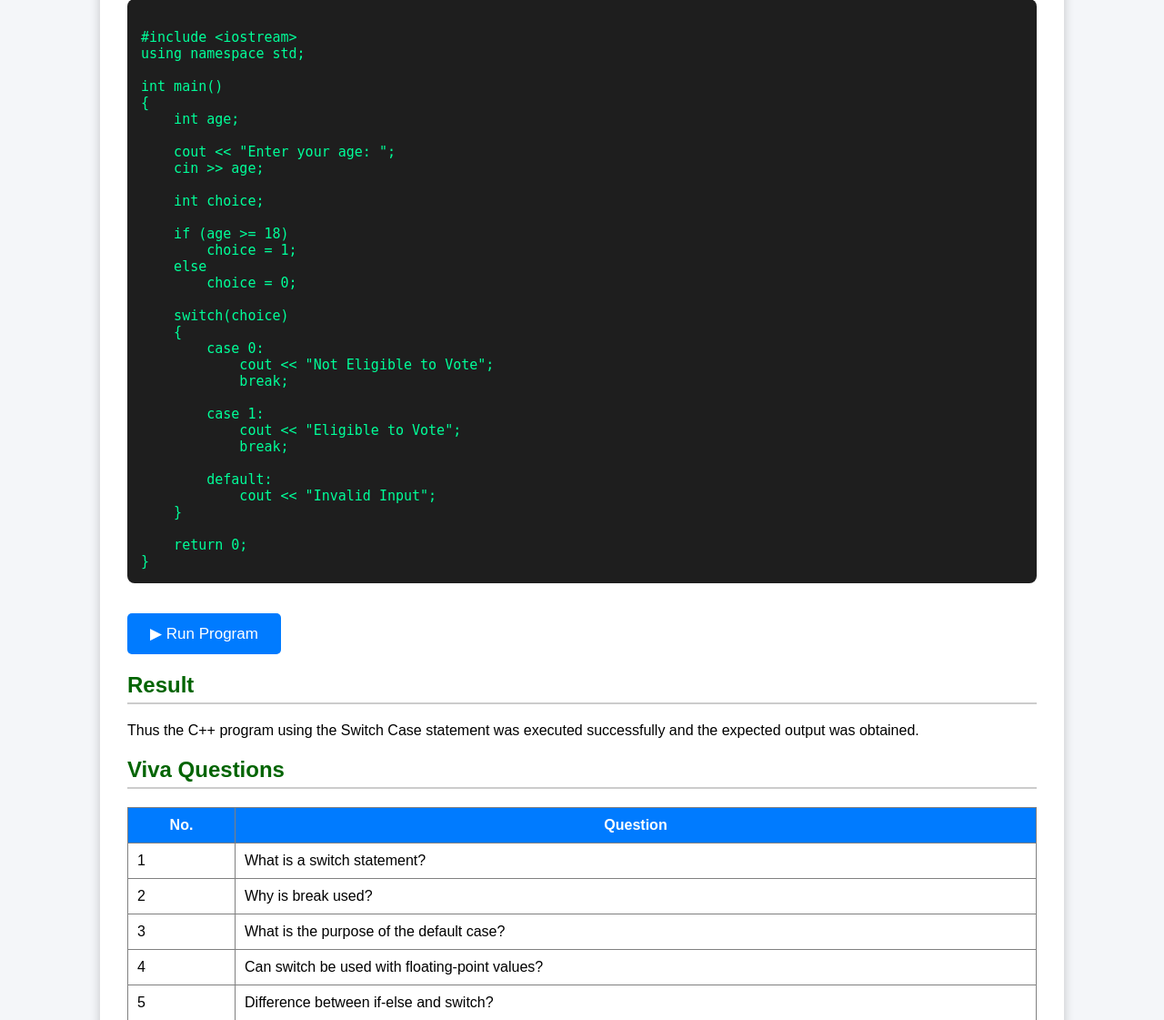
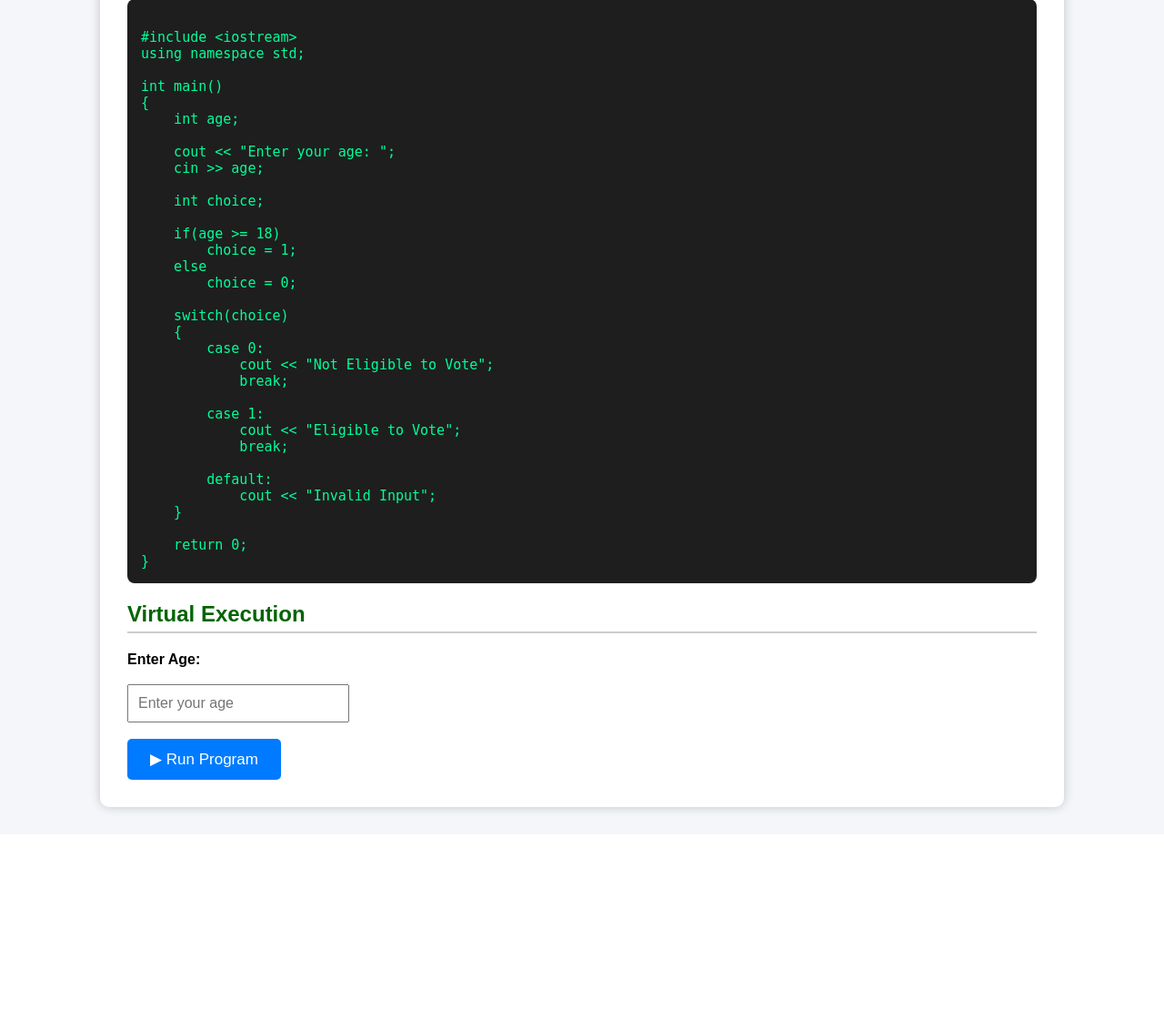
Before and after one commit to krithiga80/OODPVLAB, a Flask app: page /experiment/1 in a window 1280 px wide. Shown: the part 766-1887 px from the top of the page at 91% size. After the commit the page ends 1663 px from the top, so only its background shows below. Run offline with Flask 3, Linux system fonts and the light colour scheme.

Commit message:
Updated Experiment 1

```diff
--- a/templates/exp1.html
+++ b/templates/exp1.html
@@ -185,7 +185,7 @@ int main()
 
     int choice;
 
-    if (age &gt;= 18)
+    if(age &gt;= 18)
         choice = 1;
     else
         choice = 0;
@@ -205,6 +205,54 @@ int main()
     }
 
     return 0;
+}
+</pre>
+
+<h2>Virtual Execution</h2>
+
+<label><strong>Enter Age:</strong></label><br><br>
+
+<input type="number" id="age" placeholder="Enter your age"
+       style="padding:10px; width:220px; font-size:16px;">
+
+<br><br>
+
+<button onclick="runProgram()">▶ Run Program</button>
+
+<div id="output"
+     style="display:none;
+            margin-top:20px;
+            background:#eeeeee;
+            border-left:5px solid green;
+            padding:15px;">
+
+<h3>Program Output</h3>
+
+<pre id="result"></pre>
+
+</div>
+
+<script>
+
+function runProgram()
+{
+    let age = document.getElementById("age").value;
+
+    if(age === "")
+    {
+        alert("Please enter your age.");
+        return;
+    }
+
+    let output = "";
+
+    if(age >= 18)
+        output = "Eligible to Vote";
+    else
+        output = "Not Eligible to Vote";
+
+    document.getElementById("result").innerHTML = output;
+    document.getElementById("output").style.display = "block";
 }
 </pre>
 
```
